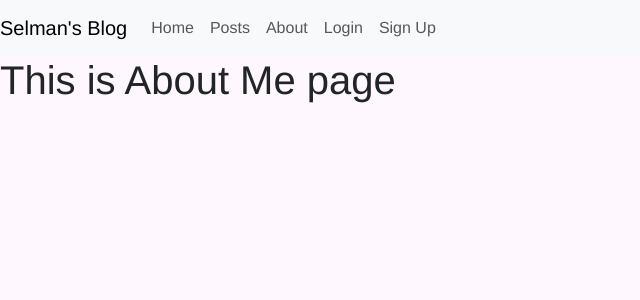
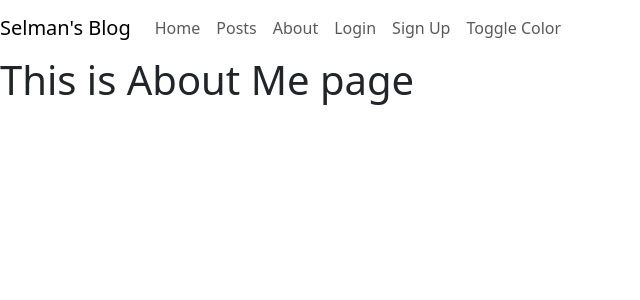
Before and after one commit to selmantabet/dynamic-website, a Flask app: page /about in a window 1280 px wide. Shown: the top 300 px of the page, without its empty margins (0-640 px from the left). Run offline with Flask 3, Linux system fonts and the light colour scheme.

Commit message:
Dark Mode Update

```diff
--- a/blog/routes.py
+++ b/blog/routes.py
@@ -1,4 +1,4 @@
-from flask import render_template, url_for, request, redirect, flash
+from flask import render_template, url_for, request, redirect, flash, session
 from blog import app
 from blog.forms import RegistrationForm, LoginForm
 from flask_login import login_user, logout_user, current_user, login_required
@@ -77,3 +77,9 @@ def account():
 @login_required
 def create():
     return render_template('create.html', title='Create Post')
+
+
+@app.route("/toggle_mode")
+def toggle_mode():
+    session['mode'] = 'dark' if session.get('mode') == 'light' else 'light'
+    return redirect(url_for('home'))
--- a/blog/static/style.css
+++ b/blog/static/style.css
@@ -1,4 +1,5 @@
-body {
+/* body {
   font-family:helvetica, sans-serif;
   background-color: #fff7fe;
-}
+  Currently using Bootstrap 5.3.0
+} */
--- a/blog/templates/layout.html
+++ b/blog/templates/layout.html
@@ -1,5 +1,5 @@
 <!DOCTYPE html>
-<html>
+<html data-bs-theme="{{session['mode']}}">
   <head>
     <meta charset="utf-8" />
     <link
@@ -13,7 +13,7 @@
     <title>Let's Blog!</title>
   </head>
   <body>
-    <nav class="navbar navbar-expand-lg navbar-light bg-light">
+    <nav class="navbar navbar-expand-lg navbar-light">
       <a class="navbar-brand" href="#">Selman's Blog</a>
       <button
         class="navbar-toggler"
@@ -71,7 +71,11 @@
           </li>
 
           {% endif %}
-
+          <li class="nav-item">
+            <a class="nav-link" href="{{ url_for('toggle_mode') }}"
+              >Toggle Color</a
+            >
+          </li>
           <!-- <li class="nav-item">
             <a
               class="nav-link disabled"
```
